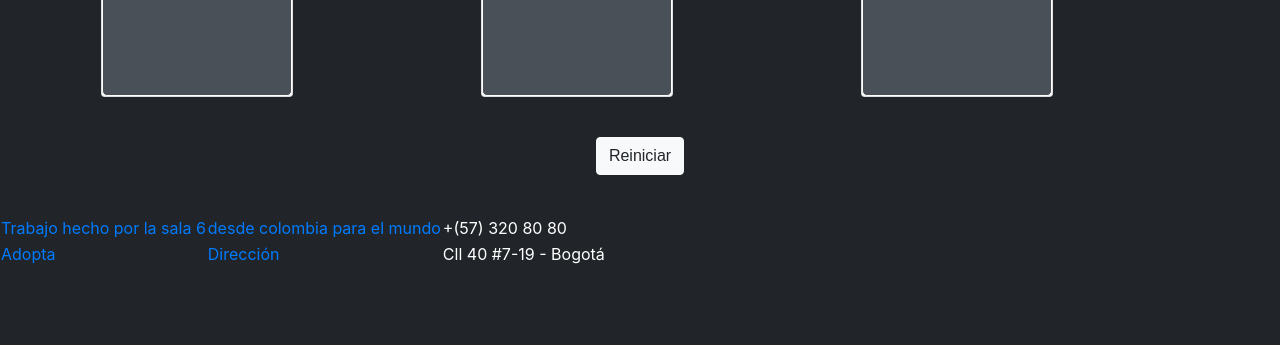
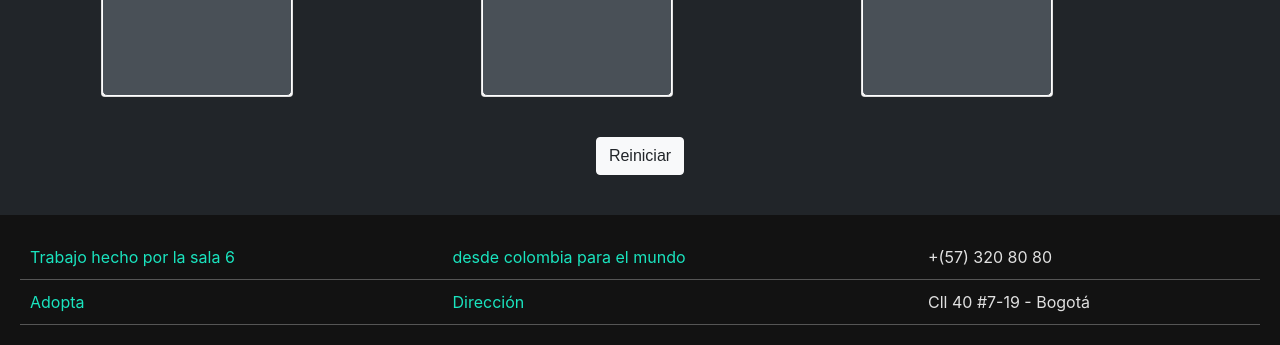
Before and after one commit to 3duard89/lab-Refactorizado, a plain HTML site: page index.html in a window 1280 px wide. Shown: the part 977-1322 px from the top of the page. Before the commit the page ends 1244 px from the top, so only its background shows below. Drawn offline with nearby package versions, Linux system fonts and the light colour scheme.

Commit message:
Adicionando link footer

```diff
--- a/index.html
+++ b/index.html
@@ -7,6 +7,7 @@
   <title>Sobre Nosotros</title>
   <link rel="stylesheet" href="https://stackpath.bootstrapcdn.com/bootstrap/4.5.2/css/bootstrap.min.css">
   <link rel="stylesheet" href="style.css">
+  <link rel="stylesheet" href="footer.css">
   <style>
     body {
       background-color: #212529;
```
